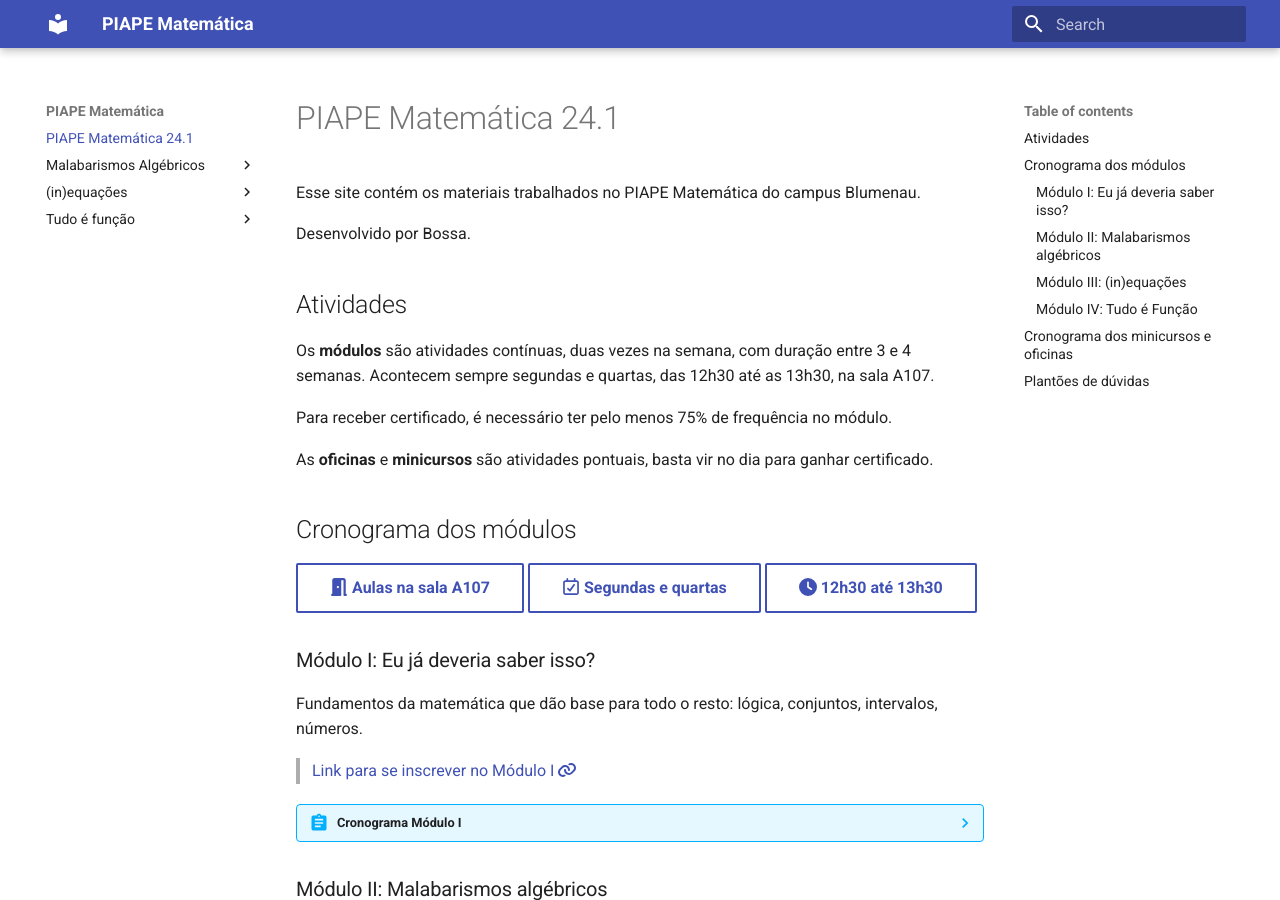
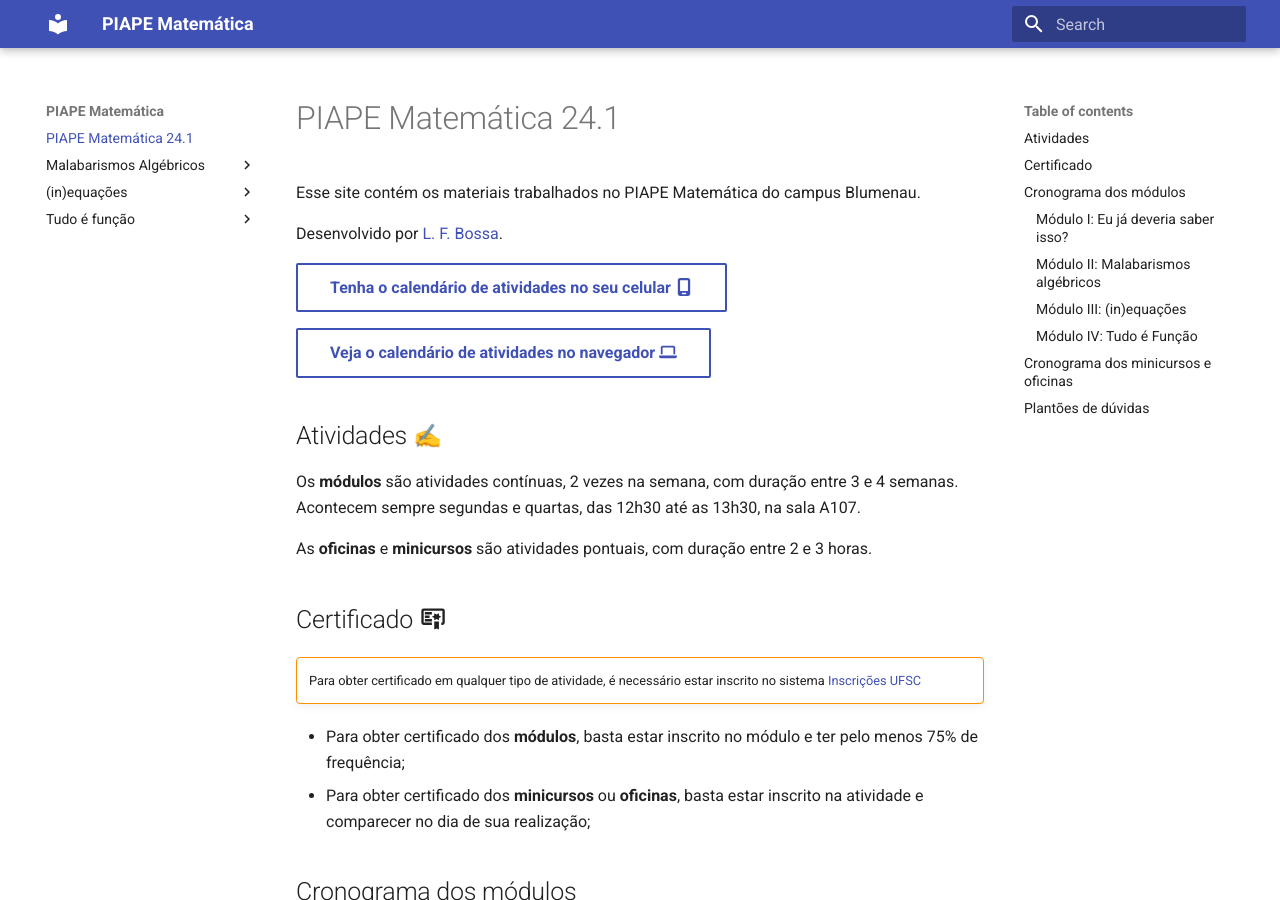
Before and after one commit to LFBossa/PIAPE-Matematica, an MkDocs documentation site: the page built from docs/index.md, in a window 1280 px wide and 900 px high. Built offline with MkDocs 1.6.1 and Material for MkDocs 9.7.7, drawn with Linux system fonts in a browser that asks for light colours; emoji names are drawn with the system emoji font.

Commit message:
Acidiona calendário de atividades
- Meu lattes
- Condições de certificação

```diff
--- a/docs/index.md
+++ b/docs/index.md
@@ -3,16 +3,26 @@
 
 Esse site contém os materiais trabalhados no PIAPE Matemática do campus Blumenau.
 
-Desenvolvido por Bossa.
+Desenvolvido por [L. F. Bossa](http://lattes.cnpq.br/8752951792540460).
 
-## Atividades
+[Tenha o calendário de atividades no seu celular :fontawesome-solid-mobile-screen:](https://calendar.google.com/calendar/ical/c_0cfd85872448206736dda30d068093a19a6996afa23f946d6c467f1e770b1067%40group.calendar.google.com/public/basic.ics){ .md-button }
 
-Os **módulos** são atividades contínuas, duas vezes na semana, com duração entre 3 e 4 semanas. Acontecem sempre segundas e quartas, das 12h30 até as 13h30, na sala A107.
+[Veja o calendário de atividades no navegador :fontawesome-solid-laptop:](https://calendar.google.com/calendar/u/0/embed?src=c_0cfd85872448206736dda30d068093a19a6996afa23f946d6c467f1e770b1067@group.calendar.google.com&ctz=America/Sao_Paulo){ .md-button }
 
-Para receber certificado, é necessário ter pelo menos 75% de frequência no módulo.
+## Atividades :writing_hand:
+
+Os **módulos** são atividades contínuas, 2 vezes na semana, com duração entre 3 e 4 semanas. Acontecem sempre segundas e quartas, das 12h30 até as 13h30, na sala A107.
 
 
-As **oficinas** e **minicursos** são atividades pontuais, basta vir no dia para ganhar certificado.
+As **oficinas** e **minicursos** são atividades pontuais, com duração entre 2 e 3 horas.
+
+
+## Certificado :material-certificate-outline:
+
+!!! warning ""
+    Para obter certificado em qualquer tipo de atividade, é necessário estar inscrito no sistema [Inscrições UFSC](https://inscricoes.ufsc.br/)
+- Para obter certificado dos **módulos**, basta estar inscrito no módulo e ter pelo menos 75% de frequência;
+- Para obter certificado dos **minicursos** ou **oficinas**, basta estar inscrito na atividade e comparecer no dia de sua realização;
 
 
 
```
